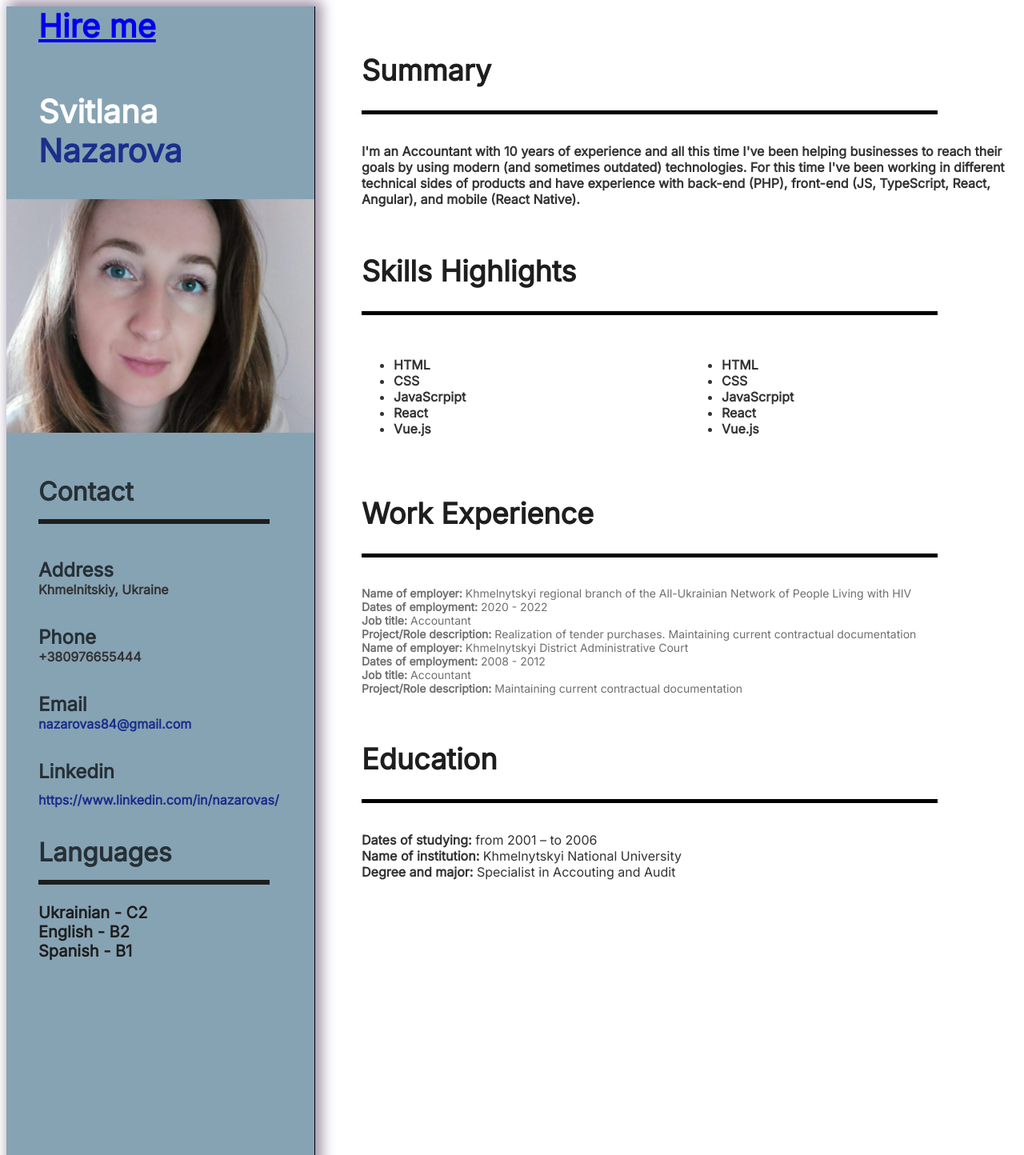
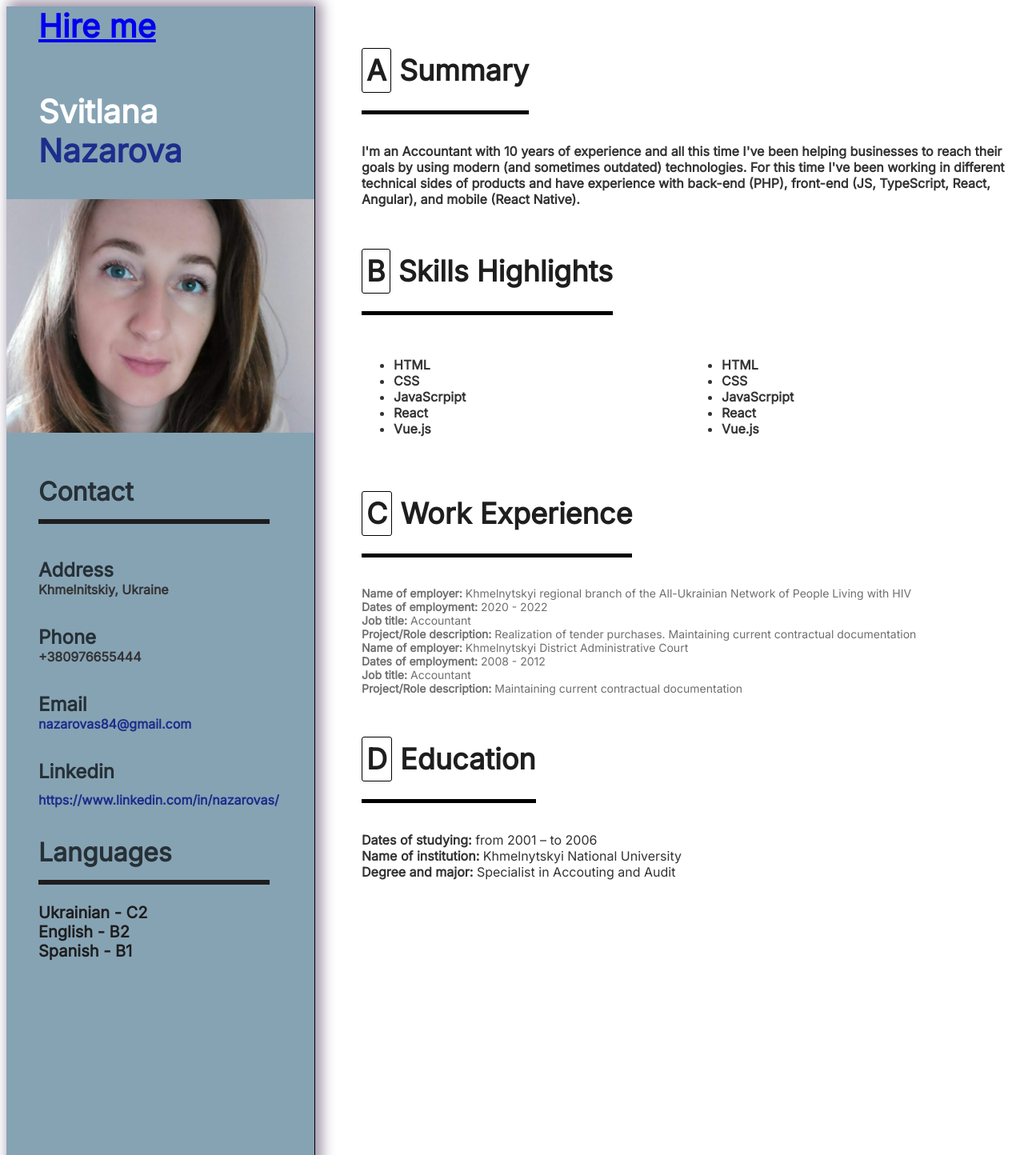
Before and after one commit to Sveta2808/my_CV_Nazarova_S, a plain HTML site: page index.html in a window 1280 px wide. Shown: the top 1444 px of the page at 80% size. Drawn offline with Linux system fonts and the light colour scheme.

Commit message:
letters added

```diff
--- a/index.html
+++ b/index.html
@@ -60,7 +60,10 @@
         </aside>
         <div class="main-content">
             <div class="content">
-                <h3 class="title-main">Summary</h3>
+                <h3 class="title-main">
+                    <span class="letter">A</span>
+                    Summary
+                </h3>
                 <p class="about-main">
                     I'm an Accountant with 10 years of experience and all this time I've been helping
                     businesses to reach their goals by using modern (and sometimes outdated) technologies.
@@ -69,7 +72,11 @@
                 </p>
             </div>
             <div class="content">
-                <h3 class="title-main">Skills Highlights</h3>
+
+                <h3 class="title-main">
+                    <span class="letter">B</span>
+                    Skills Highlights
+                </h3>
                 <div class="list-skills">
                     <div class="list-skills-1">
                         <ul class="style-type">
@@ -92,7 +99,11 @@
                 </div>
             </div>
             <div class="content">
-                <h3 class="title-main">Work Experience</h3>
+
+                <h3 class="title-main">
+                    <span class="letter">C</span>
+                    Work Experience
+                </h3>
                 <div class="expirience_opacity">
                     <p><strong>Name of employer:</strong> Khmelnytskyi regional branch of the All-Ukrainian
                         Network
@@ -116,7 +127,11 @@
                 </div>
             </div>
             <div class="content">
-                <h3 class="title-main">Education</h3>
+
+                <h3 class="title-main">
+                    <span class="letter">D</span>
+                    Education
+                </h3>
                 <div>
                     <p> <strong>Dates of studying: </strong> from 2001 – to 2006</p>
                     <p> <strong>Name of institution:</strong> Khmelnytskyi National University</p>
--- a/script.js
+++ b/script.js
@@ -7,3 +7,11 @@ function animation() {
 }
 
 photo.addEventListener('click', animation);
+
+const letter = document.querySelector('.letter');
+
+letter.addEventListener('keydown', (e) => alert('key pressed ' + e.key))
+
+letter.addEventListener('keydown', function (e) {
+    if e.key {letter.scrollIntoView(true);
+});
--- a/style.scss
+++ b/style.scss
@@ -102,7 +102,7 @@ aside {
 .my-photo {
     object-fit: cover;
     z-index: 100;
-    position:relative;
+    position: relative;
     width: 385px;
     height: 292px;
     transition: 2s ease-in-out;
@@ -177,7 +177,14 @@ aside {
     color: $colorSecondary;
 }
 
+.letter {
+    border-radius: 3px;
+    border: 1px solid #000;
+    padding: 5px;
+}
+
 .title-main {
+    display: inline-block;
     margin-right: 100px;
     font-weight: $strongFont;
     font-size: 36px;
```
Also changed, not shown: style.css, 1 other file.
